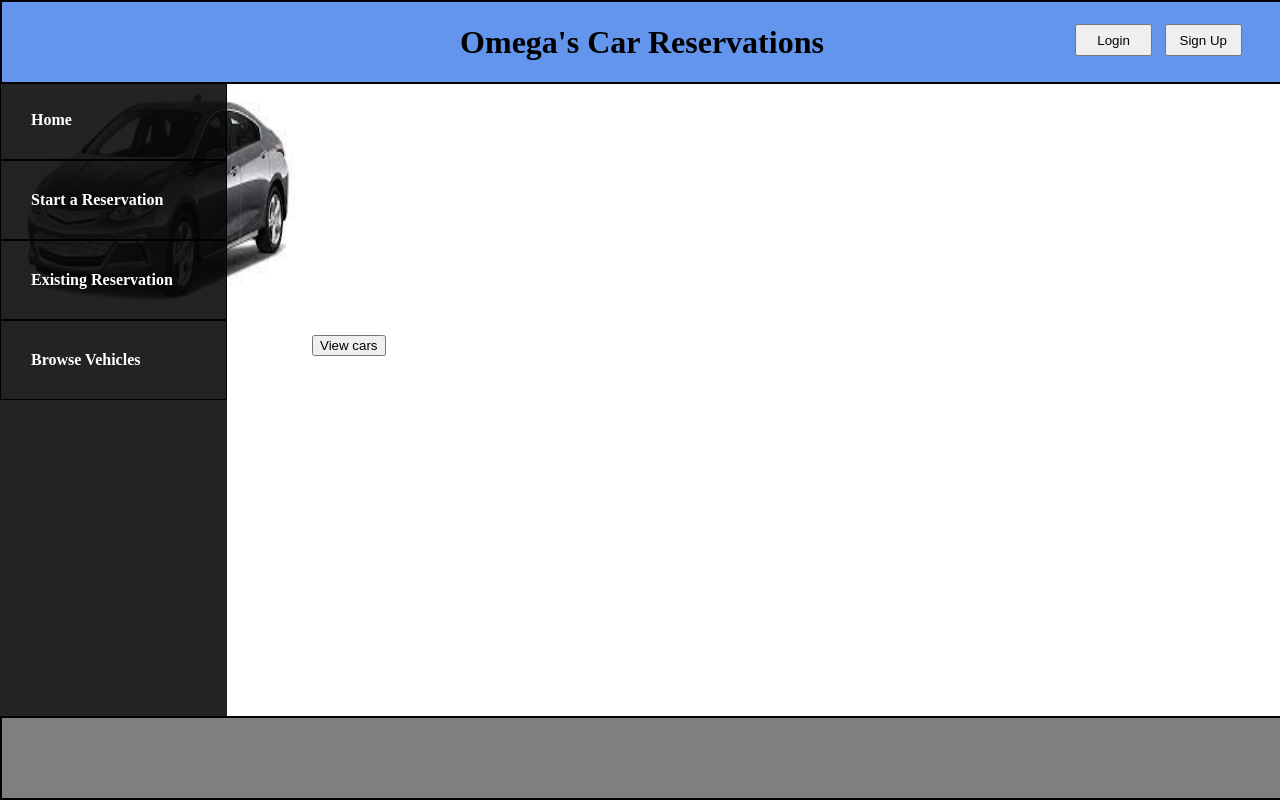
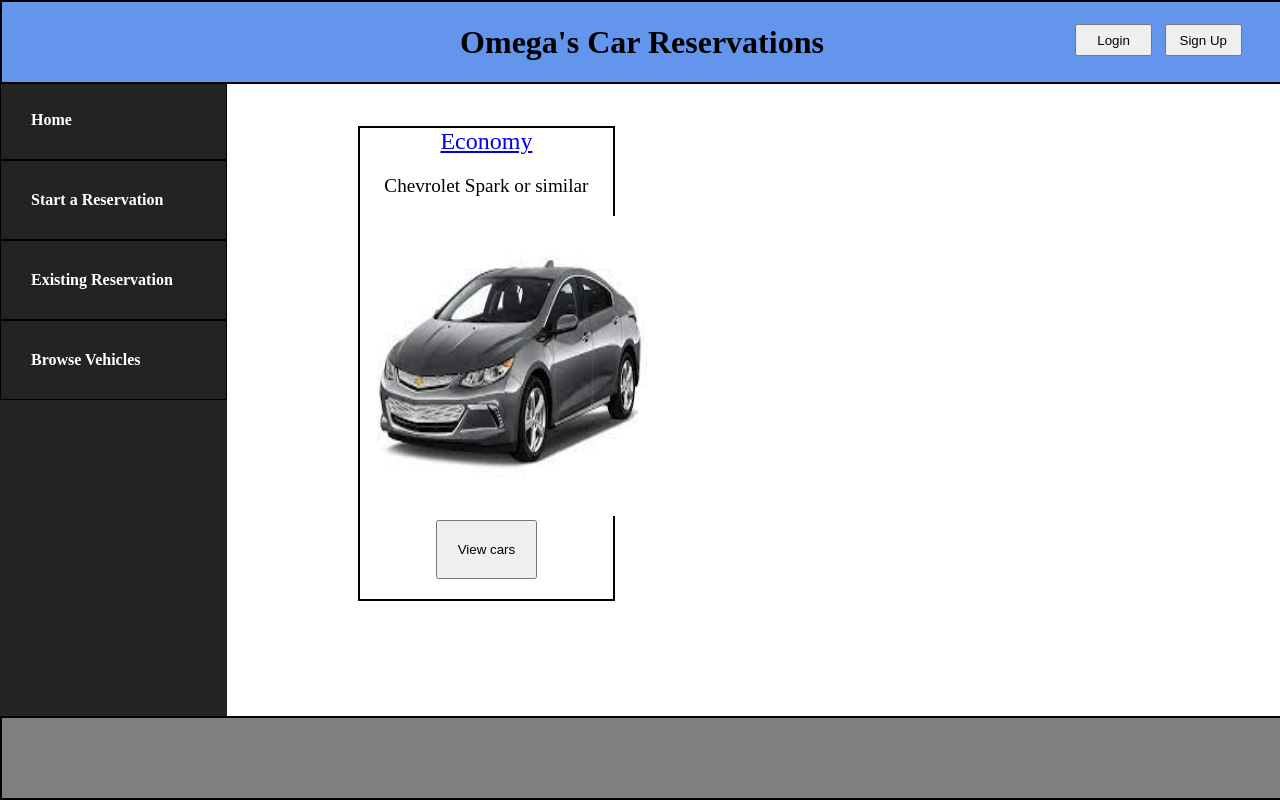
Before and after one commit to Cicciarelli/omega-soen341projectW2024, a Django app: template templates/startReservation.html in a window 1280 px wide. Run offline with Django 3.2, Linux system fonts and the light colour scheme; the template is opened without the code that fills it, so the values that code supplies are empty.

Commit message:
Start a reservation Economy Cars

```diff
--- a/templates/Style.css
+++ b/templates/Style.css
@@ -100,3 +100,24 @@ background-color: aquamarine;
     top: 30%;
     left: 30%;
   }
+
+  .economyCars{
+    border: 2px solid black;
+    margin-left: 350px;
+    margin-top: 10%;
+    width: 20%;
+    text-align: center;
+  }
+
+  .viewEconomyCars{
+    padding: 20px;
+    margin-bottom: 20px;
+  }
+
+  .economyChoices{
+    font-size: larger;
+  }
+
+  .economyLink{
+    font-size: x-large;
+  }
--- a/templates/startReservation.html
+++ b/templates/startReservation.html
@@ -4,7 +4,7 @@
     <meta charset="UTF-8">
     <title>Start Reservation</title>
     {% load static %}
-    <link rel="stylesheet" type="text/css" href="{%static 'Style.css' %}">
+    <link rel="stylesheet" type="text/css" href="Style.css">
   </head>
   <body>
     <header>
@@ -23,11 +23,12 @@
       </ul>
     </div>
     <div class="economyCars">
-        <a href="economyReservation.html"></a>
-        <p>Chevrolet Spark or similar</p>
-        <img src="chevrolet volt.jpg" alt="Picture of the Chevrolet volt" height="300" width="300">
-        <a href=""><button class="viewEconomyCars">View cars</button></a>
-    </div>
+      <a href="economyReservation.html" class="economyLink">Economy</a>
+      <p class="economyChoices">Chevrolet Spark or similar</p>
+      <img src="chevrolet volt.jpg" alt="Picture of the Chevrolet volt" height="300" width="300">
+      <br>
+      <a href=""><button class="viewEconomyCars">View cars</button></a>
+  </div>
     <footer>
       <div class="footerContainer">
           <table id="footerTable">
```
